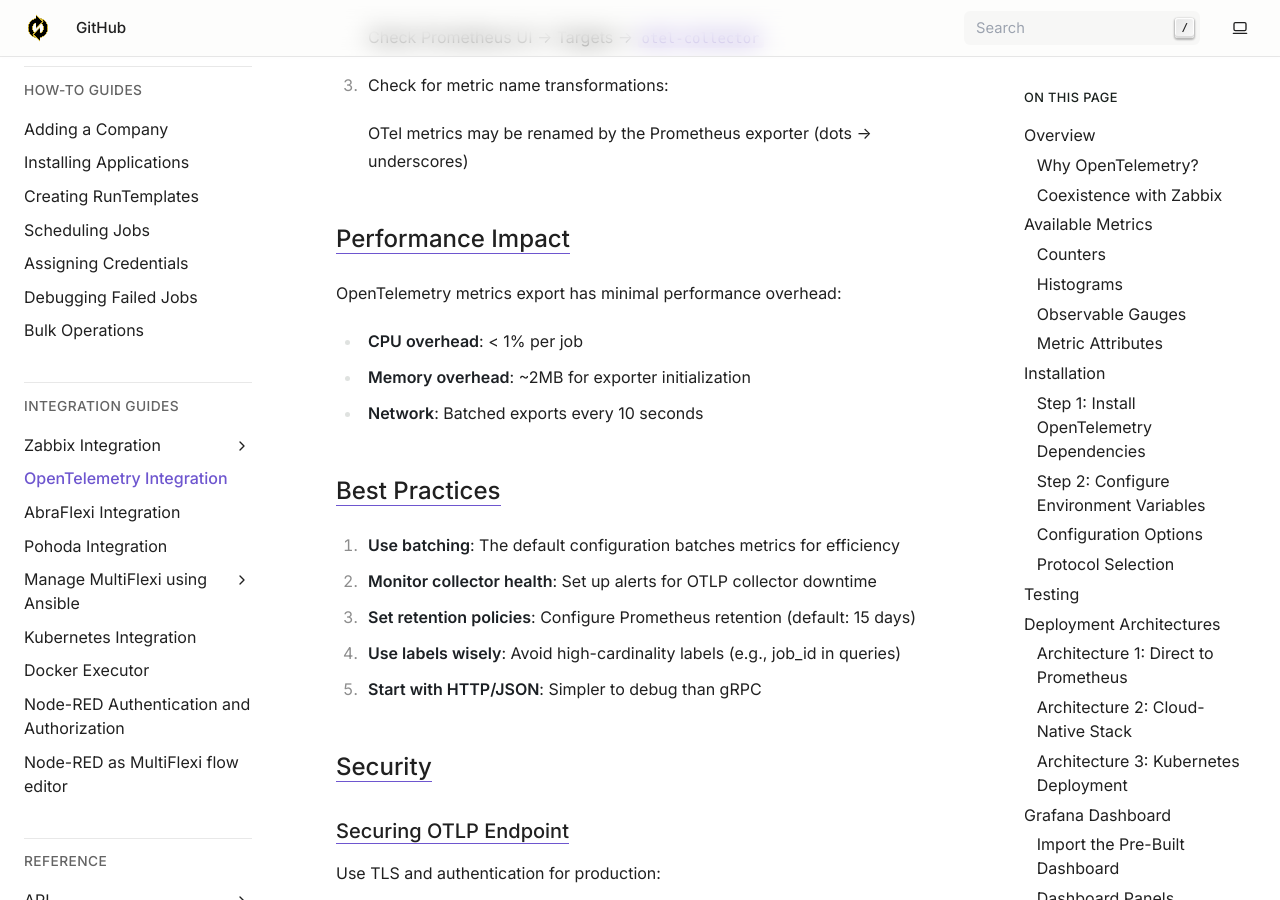
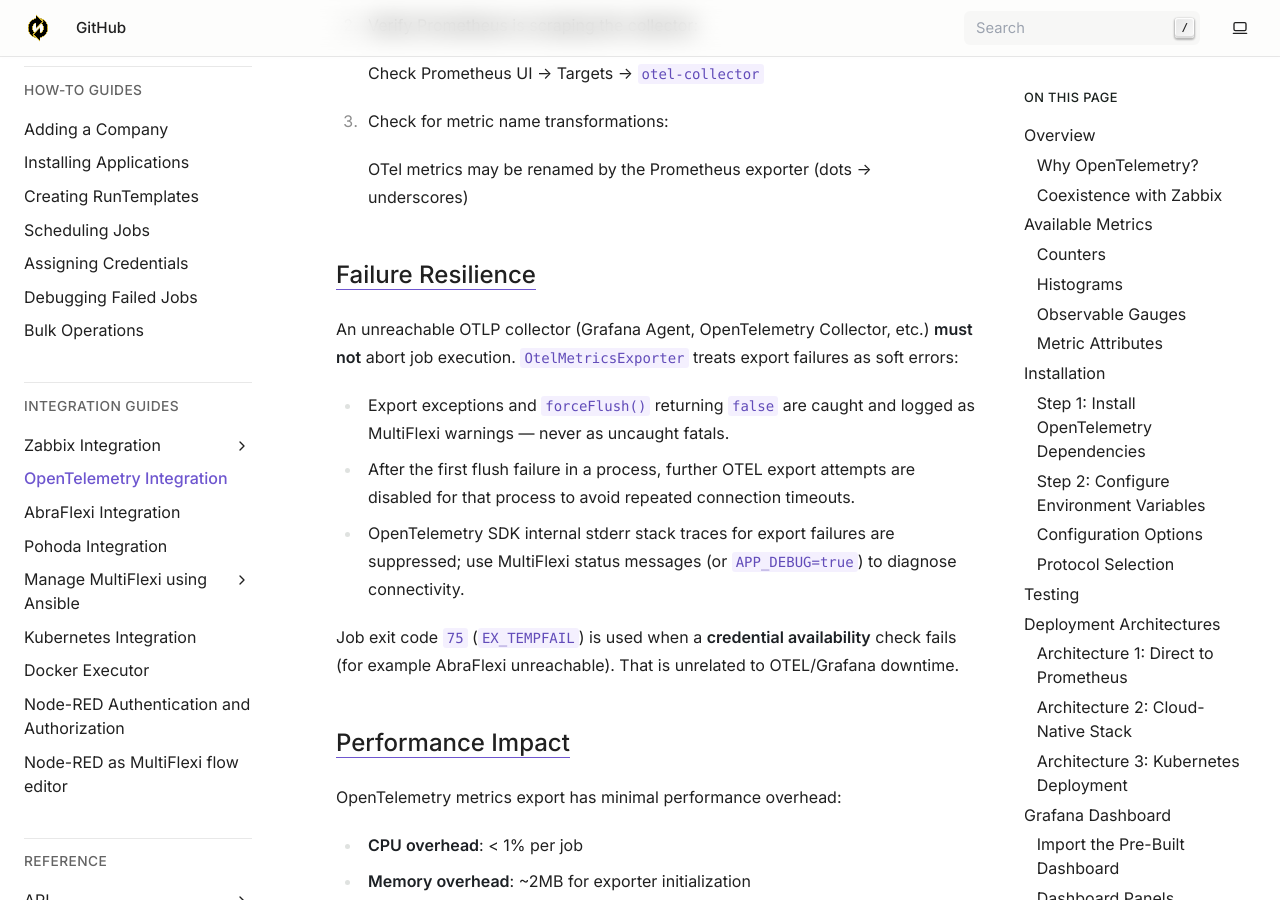
Before and after one commit to VitexSoftware/multiflexi-doc-en, a Sphinx documentation site: the page built from source/integrations/opentelemetry.rst, in a window 1280 px wide and 900 px high, scrolled down 12868 px. Built offline with Sphinx 7.4.7, drawn with Linux system fonts in a browser that asks for light colours.

Commit message:
Document OTEL export failure resilience.
Note that unreachable collectors are soft errors and that exit code 75 is credential-related, not Grafana downtime.

Co-authored-by: Cursor <cursoragent@cursor.com>

```diff
--- a/source/integrations/opentelemetry.rst
+++ b/source/integrations/opentelemetry.rst
@@ -472,6 +472,24 @@ Metrics Not Appearing in Prometheus
 
    OTel metrics may be renamed by the Prometheus exporter (dots → underscores)
 
+Failure Resilience
+------------------
+
+An unreachable OTLP collector (Grafana Agent, OpenTelemetry Collector, etc.)
+**must not** abort job execution. ``OtelMetricsExporter`` treats export failures
+as soft errors:
+
+* Export exceptions and ``forceFlush()`` returning ``false`` are caught and logged
+  as MultiFlexi warnings — never as uncaught fatals.
+* After the first flush failure in a process, further OTEL export attempts are
+  disabled for that process to avoid repeated connection timeouts.
+* OpenTelemetry SDK internal stderr stack traces for export failures are suppressed;
+  use MultiFlexi status messages (or ``APP_DEBUG=true``) to diagnose connectivity.
+
+Job exit code ``75`` (``EX_TEMPFAIL``) is used when a **credential availability**
+check fails (for example AbraFlexi unreachable). That is unrelated to OTEL/Grafana
+downtime.
+
 Performance Impact
 ------------------
 
```
